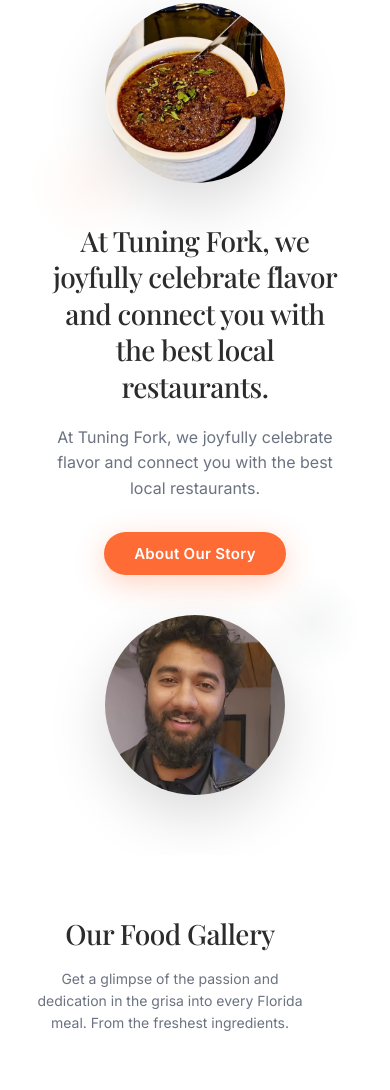
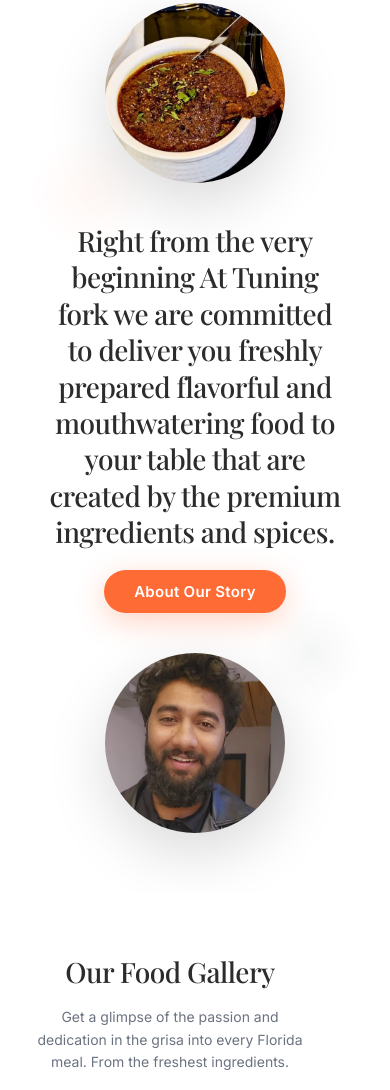
Before and after one commit to capstone-IITP/Tuning-Fork, a plain HTML site: page index.html in a window 390 px wide. Shown: the part 7041-8131 px from the top of the page. Drawn offline with nearby package versions, Linux system fonts and the light colour scheme.

Commit message:
Merged latest changes

```diff
--- a/Css/style.css
+++ b/Css/style.css
@@ -1069,15 +1069,6 @@ header {
     letter-spacing: -0.5px;
 }
 
-.about-description {
-    font-family: 'Inter', sans-serif;
-    font-size: 18px;
-    line-height: 1.6;
-    color: #6b7280;
-    margin-bottom: 40px;
-    font-weight: 400;
-}
-
 /* Story Button */
 .story-btn {
     background: #ff6b35;
@@ -1172,10 +1163,6 @@ header {
         font-size: 36px;
     }
 
-    .about-description {
-        font-size: 16px;
-    }
-
     .circular-image {
         width: 220px;
         height: 220px;
@@ -1195,11 +1182,6 @@ header {
     .about-title {
         font-size: 32px;
         margin-bottom: 20px;
-    }
-
-    .about-description {
-        font-size: 16px;
-        margin-bottom: 30px;
     }
 
     .story-btn {
--- a/index.html
+++ b/index.html
@@ -854,11 +854,10 @@
                 <!-- Center Text Content -->
                 <div class="about-text">
                     <h2 class="about-title">
-                        At Tuning Fork, we joyfully celebrate flavor and connect you with the best local restaurants.
+                        Right from the very beginning At
+                        Tuning fork we are committed to deliver you freshly prepared flavorful and mouthwatering food to
+                        your table that are created by the premium ingredients and spices.
                     </h2>
-                    <p class="about-description">
-                        At Tuning Fork, we joyfully celebrate flavor and connect you with the best local restaurants.
-                    </p>
                     <button class="story-btn">
                         <a href="#story">About Our Story</a>
                     </button>
```
